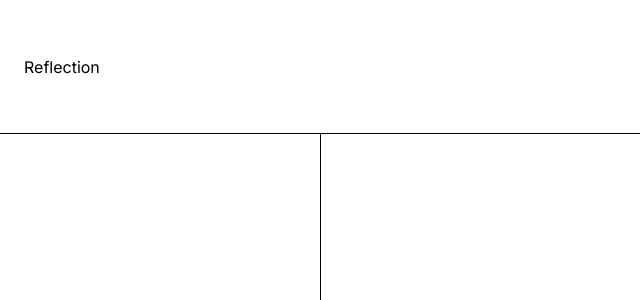
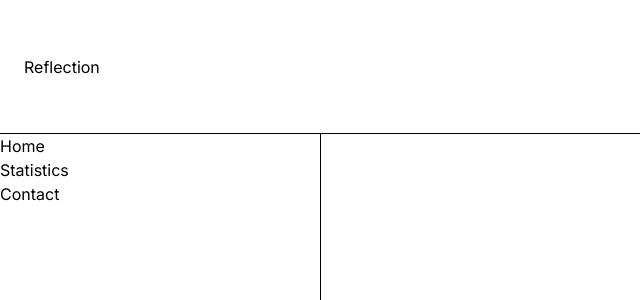
Before and after one commit to daredevilteja/project_reflection, a Next.js app: page / in a window 1280 px wide. Shown: the top 300 px of the page, without its empty margins (0-640 px from the left). Built offline with nearby package versions, Linux system fonts and the light colour scheme.

Commit message:
feat(layout): add navigation links to layout

```diff
--- a/src/app/layout.js
+++ b/src/app/layout.js
@@ -1,3 +1,4 @@
+import Link from "next/link";
 import "./globals.css";
 import { Inter } from "next/font/google";
 
@@ -18,7 +19,17 @@
           </header>
           <section className="flex flex-5">
             <aside className="flex flex-1 border-r border-black border-solid">
-              <nav></nav>
+              <nav>
+                <ul>
+                  <li>
+                    <Link href="/">Home</Link>
+                  </li>
+                  <li>
+                    <Link href="/statistics">Statistics</Link>
+                  </li>
+                  <li>Contact</li>
+                </ul>
+              </nav>
             </aside>
             <section className="flex flex-3">{children}</section>
           </section>
```
Also changed, not shown: src/app/statistics/layout.js (added), src/app/statistics/page.js (added).
